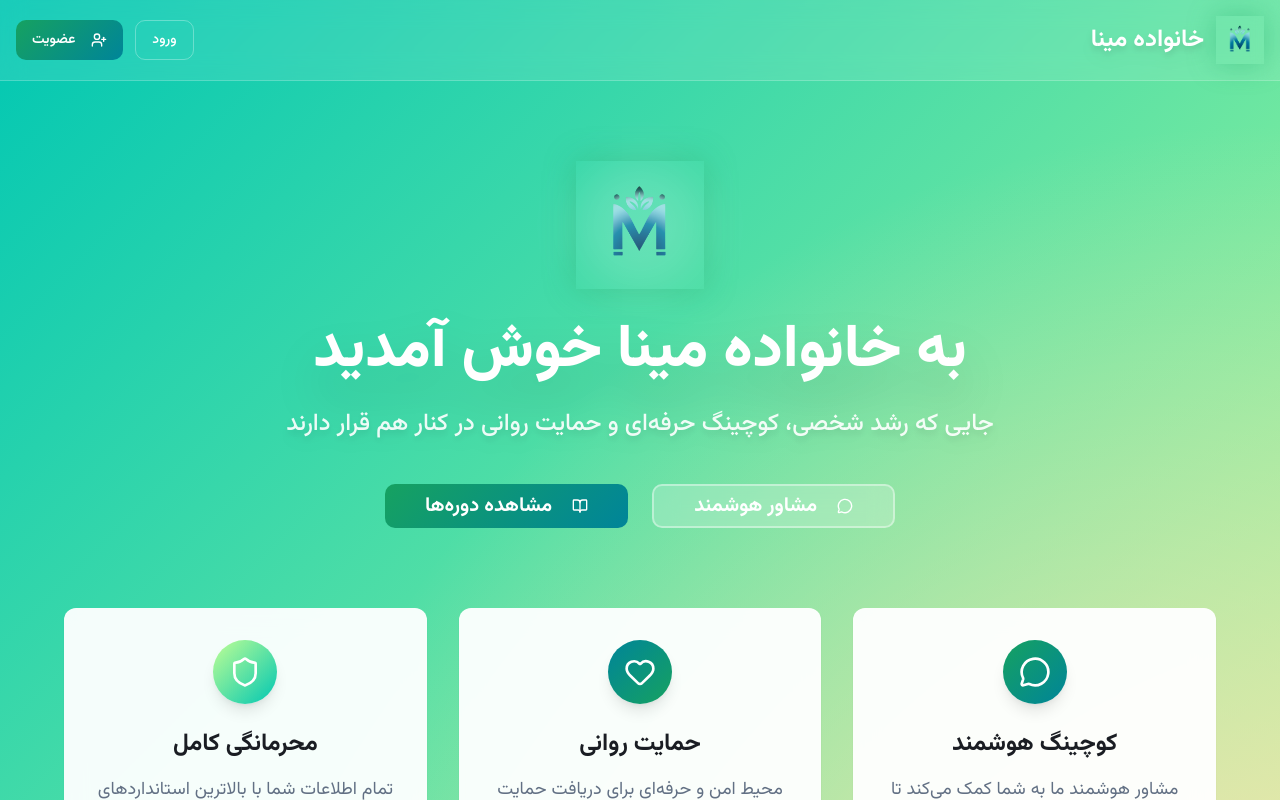
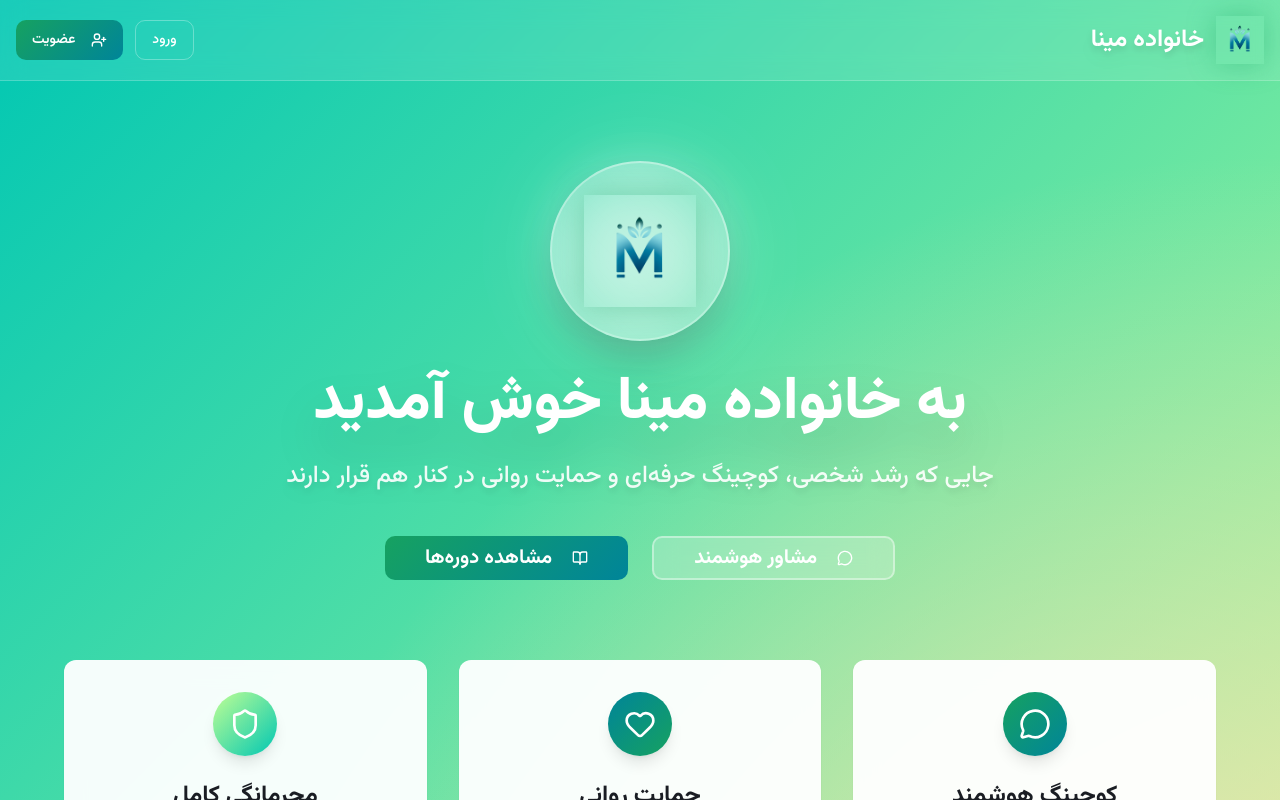
Before and after one commit to amirfk/tribe-auth-portal, a React (Vite) app: page / in a window 1280 px wide. Shown: the top 800 px of the page. Built offline with nearby package versions, Linux system fonts and the light colour scheme.

Commit message:
Fix: Improve logo visibility
Implement plan to enhance logo visibility by adjusting background, glow effect, and container.

```diff
--- a/src/pages/Index.tsx
+++ b/src/pages/Index.tsx
@@ -50,13 +50,24 @@ const Index = () => {
         <div className="container mx-auto px-4 py-20">
           <div className="text-center max-w-4xl mx-auto mb-20 animate-fade-in">
             <div className="flex justify-center mb-8">
-              <div className="relative">
-                <img
-                  src="/lovable-uploads/636ebeb2-12fd-4466-b7ef-38352bd27b8a.png"
-                  alt="لوگو خانواده مینا"
-                  className="h-32 w-auto object-contain animate-glow"
-                />
-                <div className="absolute inset-0 bg-white/20 rounded-full blur-xl animate-pulse"></div>
+              <div className="relative flex justify-center">
+                {/* Multi-layered glow background */}
+                <div className="absolute inset-0 flex justify-center items-center">
+                  <div className="w-44 h-44 bg-white/30 rounded-full blur-2xl animate-pulse"></div>
+                </div>
+                <div className="absolute inset-0 flex justify-center items-center">
+                  <div className="w-40 h-40 bg-white/20 rounded-full blur-xl"></div>
+                </div>
+
+                {/* Glassmorphism container */}
+                <div className="relative backdrop-blur-md bg-white/25 rounded-full p-8 border-2 border-white/40 shadow-2xl">
+                  <div className="absolute inset-0 rounded-full bg-gradient-to-tr from-white/20 to-transparent"></div>
+                  <img
+                    src="/lovable-uploads/636ebeb2-12fd-4466-b7ef-38352bd27b8a.png"
+                    alt="لوگو خانواده مینا"
+                    className="h-28 w-auto object-contain relative z-10 drop-shadow-[0_0_30px_rgba(255,255,255,0.9)] animate-glow"
+                  />
+                </div>
               </div>
             </div>
             <h1 className="text-6xl font-black text-white mb-6 drop-shadow-2xl">
```
